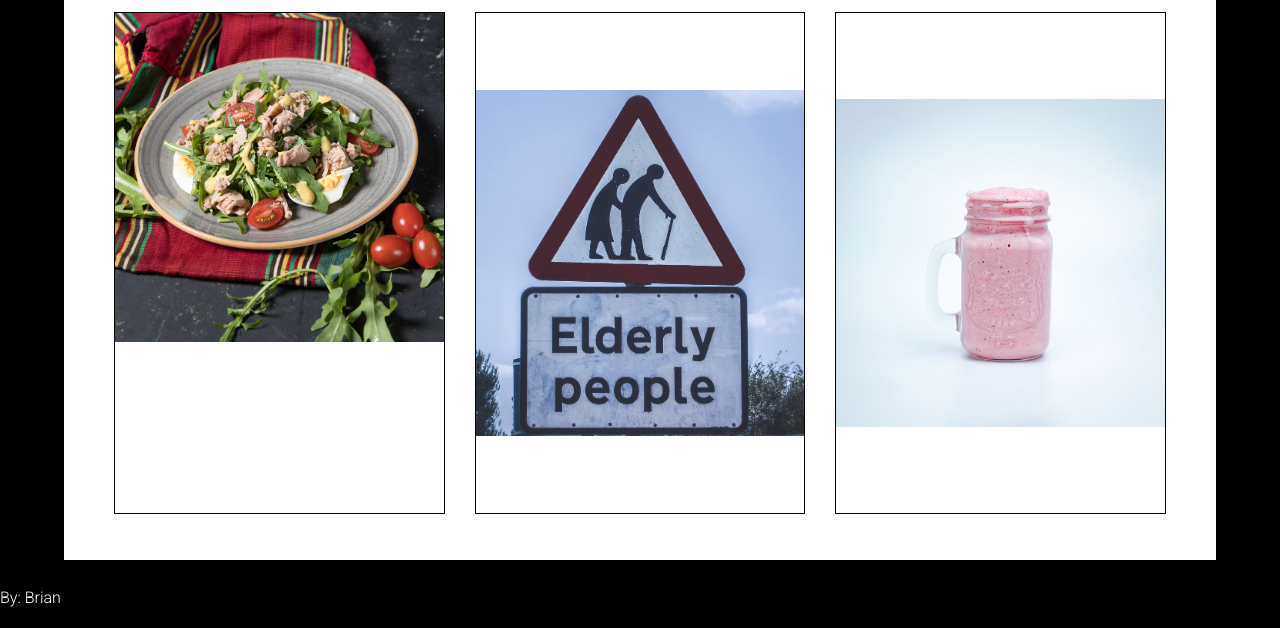
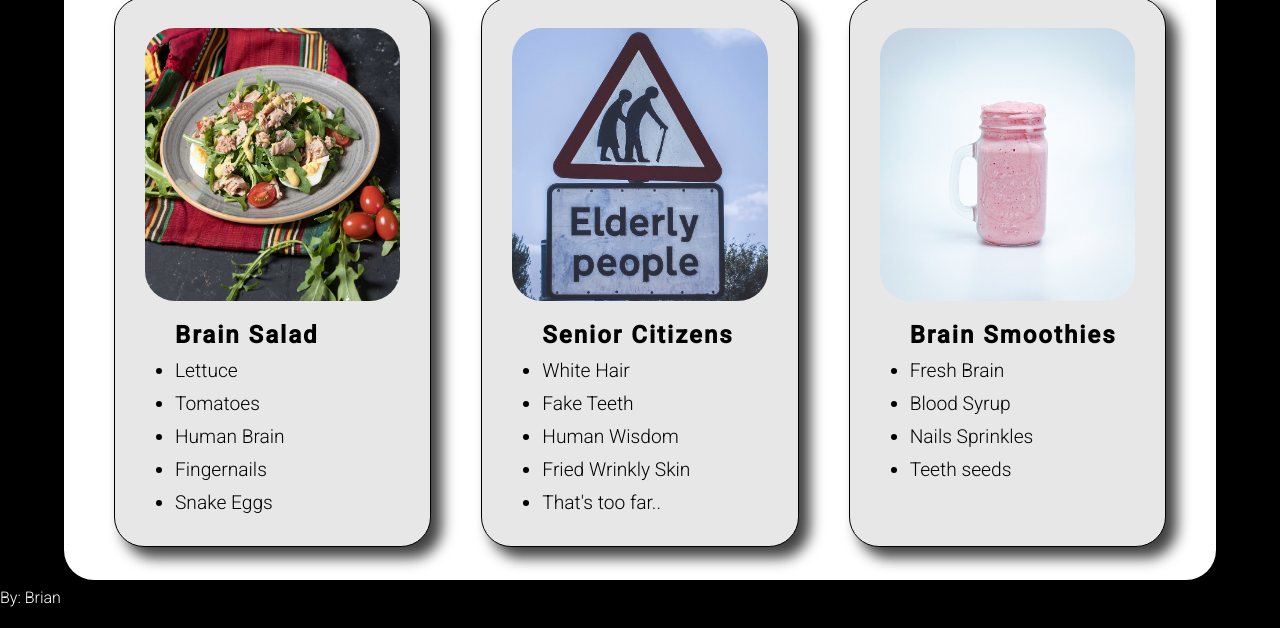
Before and after one commit to brianindy96/restaurant-page, a website built with webpack: page dist/index.html in a window 1280 px wide. Shown: the part 172-800 px from the top of the page. Built offline with nearby package versions, Linux system fonts and the light colour scheme.

Commit message:
Finished menu.js

```diff
--- /dev/null
+++ b/src/contact.js
@@ -0,0 +1,19 @@
+const container = document.getElementById("content");
+
+let main5 = () =>{
+    //.main child of #content
+    let main = document.createElement("div");
+    main.classList.add("main");
+
+    //.main-content child of .main
+    let content = document.createElement("div");
+    content.classList.add("main-container");
+
+
+
+    main.appendChild(content);
+
+    container.appendChild(main);
+}
+
+export {main5};
--- a/src/index.js
+++ b/src/index.js
@@ -5,6 +5,7 @@ import {main, header, footer} from './site-template';
 import {main2} from './home-page';
 import {main3} from './about-page';
 import {main4} from './menu';
+import {main5} from './contact';
 
 function runTemplate(){
     header();
--- a/src/main.css
+++ b/src/main.css
@@ -78,10 +78,16 @@ body{
 .main-right {
     padding: 10px;
     text-align: center;
+    display: flex;
+    justify-content: center;
+    flex-direction: column;
+
 }
 
 .main-left{
-
+    display: flex;
+    justify-content: center;
+    align-items: center;
 }
 
 .main-right h1,
@@ -91,11 +97,21 @@ h4{
     padding: 10px;
 }
 
+.main-right h1{
+    font-size: 3rem;
+    font-weight: 800;
+}
+
+.main-right h3{
+    font-weight: 800;
+}
+
 .main-left > .img-container > img{
     height: 600px;
     width: 100%;
     object-fit: contain;
     border-radius: 30px;
+    box-shadow: 10px 10px 14px 1px rgba(0,0,0,0.75);
 }
 
 /* About Page */
@@ -112,71 +128,100 @@ h4{
     text-align: center;
 }
 
+.about-title h1{
+    font-size: 2.5rem;
+    font-weight: 800;
+    letter-spacing: 5px;
+}
+
 .restaurant{
+    box-shadow: 10px 10px 14px 1px rgba(0,0,0,0.75);
     height: auto;
-    width: 500px;
+    width: 600px;
     border-radius: 20px;
     margin-top: 20px;
 }
+
+
 
 /* Menu Page */
 
 .main-container3{
     background-color: white;
-    height: 80vh;
+    height: 85vh;
     width: 90vw;
     padding: 20px;
     display: grid;
+    border-radius: 30px;
     grid-template-rows: 0fr 3fr;
 }
 
-.main3-header{
+.main3-header h1{
     text-align: center;
-    font-weight: 800;
-    font-size: 1.3rem;
+    font-size: 2.5rem;
+    font-weight: 700;
 }
 
 .card-container{
     display: grid;
     grid-template-columns: repeat(3,1fr);
-    grid-gap: 30px;
-    margin: 30px;
-    margin-top: 15px;
+    grid-gap: 50px;
+    padding: 30px;
+    margin-bottom: 100px;
 }
 
+/* Within Card */
+
 .card{
+    height: 550px;
+    padding: 20px;
+    padding-bottom: 40px;
+    background-color: rgb(231, 231, 231);
     border: 1px solid black;
-    display: flex;
-    flex-direction: column;
+    border-radius: 30px;
+    box-shadow: 10px 10px 14px 1px rgba(0,0,0,0.75);
+}
+
+.card:hover{
+    transform: scale(1.1);
 }
 
 .menu-1,
 .menu-2,
 .menu-3{
-    height: 500px;
+    height: 60%;
+    width: 100%;
+    padding: 10px;
 }
+
+.menu-1 img,
+.menu-2 img,
+.menu-3 img{
+    width: 100%;
+    height: 100%;
+    border-radius: 30px;
+}
+
+/* Bottom part of Card */
 
 .bot1,
 .bot2,
 .bot3{
-    flex: 1;
-    height: 100px;
+    padding-top: 10px;
+    padding-left: 40px;
 }
 
-.menu-1 img{
-    object-fit: contain;
-    width: 100%;
-    height: auto;
+.bot1-title,
+.bot2-title,
+.bot3-title{
+    font-weight: 700;
+    letter-spacing: 2px;
+    padding: 0;
 }
 
-.menu-2 img{
-    object-fit: contain;
-    width: 100%;
-    height: 100%;
+.bot1 ul li,
+.bot2 ul li,
+.bot3 ul li{
+    margin-top: 10px;
+    font-size: 1.2rem;
 }
-
-.menu-3 img{
-    object-fit: contain;
-    width: 100%;
-    height: 100%;
-}
--- a/src/menu.js
+++ b/src/menu.js
@@ -13,7 +13,7 @@ let main4 = () =>{
     let main3top = document.createElement("div");
     main3top.classList.add("main3-header");
 
-    let headmain3 = document.createElement("h2");
+    let headmain3 = document.createElement("h1");
     headmain3.innerHTML = "Our Menu"
 
     //main-container3 card-container child of main-container3
@@ -58,6 +58,50 @@ let main4 = () =>{
     bot2.classList.add("bot2");
 
     let bot3 = document.createElement("div");
+    bot3.classList.add("bot3");
+
+    //Menu Names
+
+    let botname1 = document.createElement("h2");
+    botname1.innerHTML = 'Brain Salad';
+    botname1.classList.add("bot1-title");
+
+    let botname2 = document.createElement("h2");
+    botname2.innerHTML = 'Senior Citizens';
+    botname2.classList.add("bot2-title");
+
+    let botname3 = document.createElement("h2");
+    botname3.innerHTML = 'Brain Smoothies';
+    botname3.classList.add("bot3-title");
+
+
+    // List of Menus
+    let bot1list = document.createElement("ul");
+    let items = ['Lettuce', 'Tomatoes', 'Human Brain', 'Fingernails','Snake Eggs'];
+
+    for (let i =0; i < items.length; i++){
+        let item = document.createElement('li');
+        item.innerHTML = items[i];
+        bot1list.appendChild(item);
+    }
+
+    let bot2list = document.createElement("ul");
+    let johns = ['White Hair', 'Fake Teeth', 'Human Wisdom', 'Fried Wrinkly Skin',"That's too far.."];
+
+    for (let i =0; i < johns.length; i++){
+        let item = document.createElement('li');
+        item.innerHTML = johns[i];
+        bot2list.appendChild(item);
+    }
+
+    let bot3list = document.createElement("ul");
+    let smoothies = ['Fresh Brain', 'Blood Syrup', 'Nails Sprinkles', 'Teeth seeds',];
+
+    for (let i =0; i < smoothies.length; i++){
+        let item = document.createElement('li');
+        item.innerHTML = smoothies[i];
+        bot3list.appendChild(item);
+    }
 
 
 
@@ -72,15 +116,28 @@ let main4 = () =>{
     card1.appendChild(top1);
     card1.appendChild(bot1);
     top1.appendChild(pic1);
+
+    // Card 1 bot
+    bot1.appendChild(botname1);
+    bot1.appendChild(bot1list);
+
     // Card 2
     card2.appendChild(top2);
     card2.appendChild(bot2);
     top2.appendChild(pic2);
+
+    // Card 2 bot
+    bot2.appendChild(botname2);
+    bot2.appendChild(bot2list);
     // Card 3
     card3.appendChild(top3);
     card3.appendChild(bot3);
     top3.appendChild(pic3);
 
+    // Card 3 bot
+    bot3.appendChild(botname3);
+    bot3.appendChild(bot3list);
+
     container.appendChild(main);
 }
 
```
Also changed, not shown: README.md, dist/index.html, dist/main.js.
